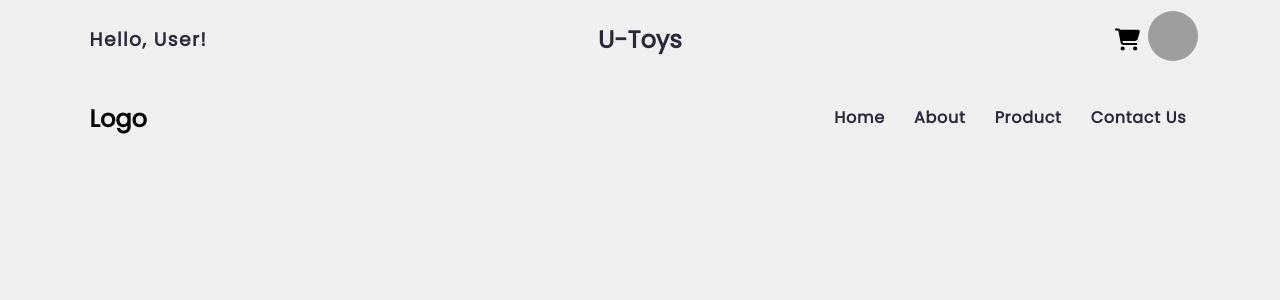
After one commit to VannWasHere/u-toys, a PHP site: page /product_details.html in a window 1280 px wide. The commit adds this page. Shown: the top 300 px of the page. Run offline with PHP 8.4, Linux system fonts and the light colour scheme; some libraries are stand-ins or nearby versions; grey boxes are pictures that could not be loaded.

Commit message:
Small Update & Add 2 Files

```diff
--- a/css/product.css
+++ b/css/product.css
@@ -87,6 +87,11 @@ body {
     flex: 25%;
 }
 
+#product-card {
+    text-decoration: none;
+    color: var(--text-green);
+}
+
 .product-grid-card-container {
     flex: 75%;
     display: grid;
--- /dev/null
+++ b/css/product_details.css
@@ -0,0 +1,8 @@
+@import url('1_global.css');
+@import url('1_navigaton_bar.css');
+@import url('https://fonts.googleapis.com/css2?family=Bebas+Neue&display=swap');
+
+body {
+    padding-left: 7%;
+    padding-right: 7%;
+}
--- /dev/null
+++ b/product_details.html
@@ -0,0 +1,56 @@
+<!DOCTYPE html>
+<html lang="en">
+<head>
+    <meta charset="UTF-8">
+    <meta http-equiv="X-UA-Compatible" content="IE=edge">
+    <meta name="viewport" content="width=device-width, initial-scale=1.0">
+    <title>Product Name</title>
+
+    <!-- Local CSS -->
+    <link rel="stylesheet" href="css/product_details.css">
+</head>
+<body>
+    <!-- User Interface -->
+    <div class="user-header">
+        <div class="section1-header">
+            <h3 id="user-hello">Hello, User!</h3>
+        </div>
+        <div class="section2-header">
+            <h2>U-Toys</h2>
+        </div>
+        <div class="section3-header">
+            <div class="user-login">
+                <img src="saved-icon/cart-shopping-solid.svg" id="shopping-cart" alt="shopping-cart">
+                <a href="profile.html"><img src="https://cdn0-production-images-kly.akamaized.net/dRlCPAybKFVW0XiDmLuO4RJriE4=/1200x1200/smart/filters:quality(75):strip_icc():format(jpeg)/kly-media-production/medias/4119862/original/065226400_1660189533-i_m_Groot.jpg" id="user-photos" alt="userprofile"></a>
+            </div>
+            <div class="user-not-login">
+                <button type="button" class="user-method">Sign In</button>
+                <button type="button" class="user-method">Sign Up</button>
+            </div>
+        </div>
+    </div>
+
+    <!-- Navigation Bar Container -->
+    <div class="navigation-bar-container">
+        <nav>
+            <div class="logo">
+                <h2>Logo</h2>
+            </div>
+            <ul id="navigation-ul">
+                <a href="home.html">Home</a>
+                <a href="">About</a>
+                <a href="product.html">Product</a>
+                <a href="">Contact Us</a>
+            </ul>
+        </nav>
+    </div>
+
+    <section class="product-detail-container">
+
+    </section>
+
+    <!-- Javascript Link -->
+    <script src="https://kit.fontawesome.com/e67bdeab51.js" crossorigin="anonymous"></script>
+    <script src="https://code.jquery.com/jquery-3.6.0.min.js"></script>
+</body>
+</html>
```
Also changed, not shown: product.html (+3 -59 lines).
